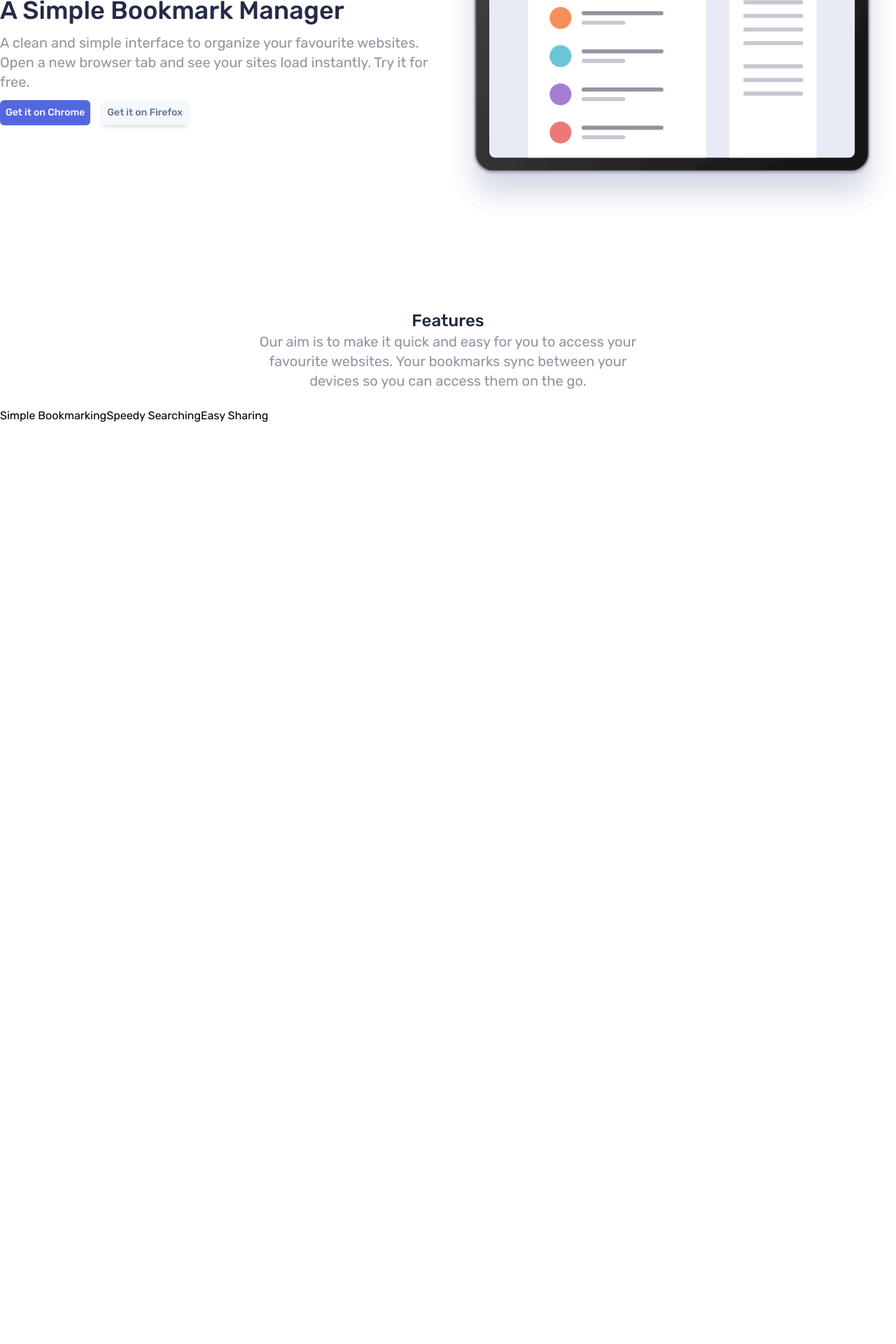
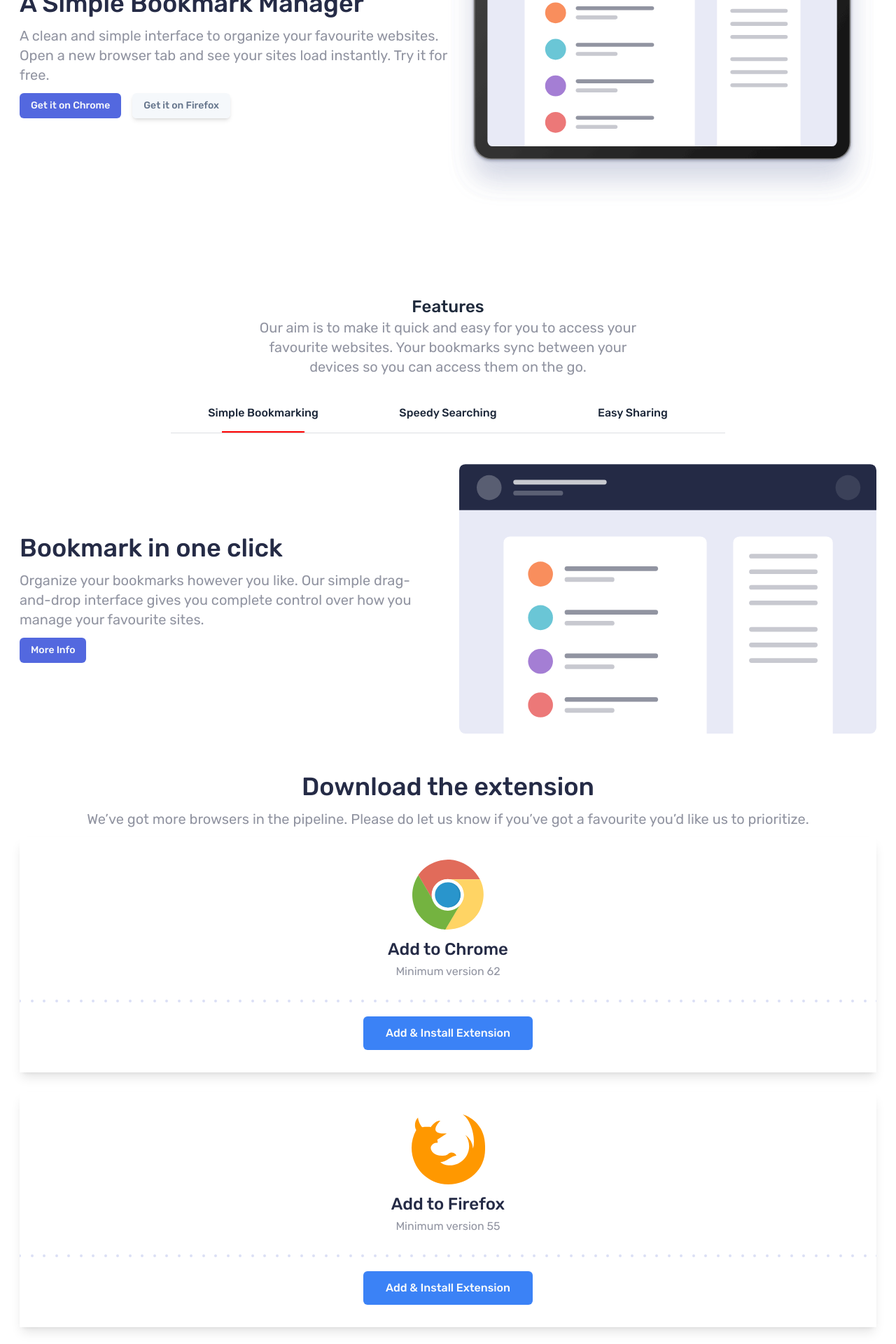
Before and after one commit to killjoy1994/bookmark-landing-page, a React (Vite) app: page / in a window 1280 px wide. Shown: the part 260-2180 px from the top of the page at 70% size. Before the commit the page ends 866 px from the top, so only its background shows below. Built offline with nearby package versions, Linux system fonts and the light colour scheme.

Commit message:
update download extensions

```diff
--- a/src/App.css
+++ b/src/App.css
@@ -9,3 +9,20 @@
     border-top-left-radius: 100%;
     border-bottom-left-radius: 100%;
 } */
+
+.tab-active {
+    position: relative;
+}
+
+.tab-active::before {
+    position: absolute;
+    content: "";
+    bottom: 0;
+    border-bottom: 2px solid red;
+    width: 75%;
+    left: 12.5%;
+}
+
+.bg-dots {
+    background-image: url('./assets//images/bg-dots.svg');
+}
--- a/src/App.jsx
+++ b/src/App.jsx
@@ -4,6 +4,7 @@ import Navbar from "./components/Navbar";
 import HeroImage from "./assets/images/illustration-hero.svg";
 import Hero from "./components/Hero";
 import Features from "./components/Features";
+import Extension from "./components/Extension";
 
 function App() {
   return (
@@ -11,6 +12,7 @@ function App() {
       <Navbar />
       <Hero />
       <Features />
+      <Extension />
     </div>
   );
 }
--- /dev/null
+++ b/src/components/Extension.jsx
@@ -0,0 +1,31 @@
+import React from "react";
+import {data} from "../data"
+
+export default function Extension() {
+  return (
+    <div className="px-7 pt-14">
+      <div className="">
+        <h2 className="text-neutral-veryDarkBlue text-3xl text-center sm:text-2xl sm:mb-3 lg:text-4xl font-medium mb-5">Download the extension</h2>
+        <p className="font-light text-center text-neutral-grayishBlue sm:text-base sm:mb-3 lg:text-xl mb-5">
+          We’ve got more browsers in the pipeline. Please do let us know if you’ve got a favourite you’d like us to prioritize.
+        </p>
+      </div>
+      {/* CARD */}
+      <div className="flex flex-col gap-y-7">
+        {data.extensions.map((data) => {
+          return (
+            <div className="py-8 shadow-lg">
+              <img className="m-auto" src={data.imgSrc} alt="" />
+              <div className="px-6 py-2">
+                <p className="text-neutral-veryDarkBlue text-2xl text-center font-medium my-1">{data.title}</p>
+                <p className="font-light text-center text-neutral-grayishBlue">{data.desc}</p>
+              </div>
+              <div className="bg-dots w-full h-1 my-5"></div>
+              <button className="block m-auto bg-blue-500 rounded-md px-8 py-3 text-slate-50 font-medium">Add & Install Extension</button>
+            </div>
+          );
+        })}
+      </div>
+    </div>
+  );
+}
--- /dev/null
+++ b/src/components/Faq.jsx
@@ -0,0 +1,7 @@
+import React from 'react'
+
+export default function Faq() {
+  return (
+    <div>Faq</div>
+  )
+}
--- a/src/components/Features.jsx
+++ b/src/components/Features.jsx
@@ -1,19 +1,44 @@
-import React from "react";
+import React, { useState } from "react";
+import Tab1Image from "../assets/images/illustration-features-tab-1.svg";
 
 export default function Features() {
+  const [IsTabActive, setIsTabActive] = useState(true)
   return (
-    <div className="mt-32">
-      <div className="mx-auto text-center px-3 mb-6 max-w-xl sm:text-xl ">
+    <div className="mt-32 px-7 sm:container sm:mx-auto">
+      <div className="mx-auto text-center mb-6 max-w-xl sm:text-xl">
         <h2 className="font-medium text-2xl text-slate-800">Features</h2>
-        <p className="text-neutral-grayishBlue">Our aim is to make it quick and easy for you to access your favourite websites.
-  Your bookmarks sync between your devices so you can access them on the go.</p>
+        <p className="text-neutral-grayishBlue">
+          Our aim is to make it quick and easy for you to access your favourite websites. Your bookmarks sync between your devices so you can access them on the
+          go.
+        </p>
       </div>
       <div>
-        <ul className="flex flex-col sm:flex-row">
-            <li><button>Simple Bookmarking</button></li>
-            <li><button>Speedy Searching</button></li>
-            <li><button>Easy Sharing</button></li>
+        <ul className="flex flex-col items-center sm:flex-row sm:w-4/6 sm:mx-auto px-3">
+          <li className="w-full text-center border-y sm:border-t-0 border-opacity-30 border-collapse border-neutral-grayishBlue  text-slate-800 font-medium">
+            <button className="tab-active inline-block py-4">Simple Bookmarking</button>
+          </li>
+          <li className="w-full text-center border-y sm:border-t-0 border-opacity-30 border-collapse border-neutral-grayishBlue text-slate-800 font-medium">
+            <button className="inline-block py-4">Speedy Searching</button>
+          </li>
+          <li className="inline-block w-full text-center border-y sm:border-t-0 border-opacity-30 border-collapse border-neutral-grayishBlue text-slate-800 font-medium">
+            <button className="py-4">Easy Sharing</button>
+          </li>
         </ul>
+      </div>
+      <div className="grid sm:grid-cols-2 sm:flex-row sm:container mx-auto mt-11 sm:gap-x-8 gap-y-20">
+        <div className="sm:order-2">
+          <img className="h-full w-full" src={Tab1Image} alt="" />
+          {/* <div className="absolute bg-blue-700 h-[280px] rounded-l-full w-[400px]"></div> */}
+        </div>
+        <div className="text-center sm:text-start px-3 sm:px-0 sm:place-self-center">
+          <h2 className=" text-neutral-veryDarkBlue text-3xl sm:text-2xl sm:mb-3 lg:text-4xl font-medium mb-5">Bookmark in one click</h2>
+          <p className="font-light text-neutral-grayishBlue sm:text-base sm:mb-3 lg:text-xl mb-5">
+            Organize your bookmarks however you like. Our simple drag-and-drop interface gives you complete control over how you manage your favourite sites.
+          </p>
+          <div className="flex justify-center sm:justify-start gap-x-4">
+            <button className="hidden sm:inline-block bg-primary-softBlue sm:text-sm px-4 py-2 rounded-md font-medium text-slate-50">More Info</button>
+          </div>
+        </div>
       </div>
     </div>
   );
--- a/src/components/Hero.jsx
+++ b/src/components/Hero.jsx
@@ -3,22 +3,21 @@ import HeroImage from "../assets/images/illustration-hero.svg";
 
 export default function Hero() {
   return (
-    <section className="grid sm:grid-cols-2 sm:flex-row sm:container mx-auto mt-11 gap-y-3">
+    <section className="grid px-7 sm:grid-cols-2 sm:flex-row sm:container mx-auto mt-11 gap-y-3">
       <div className="sm:order-2">
         <img className="h-full w-full" src={HeroImage} alt="" />
         {/* <div className="absolute bg-blue-700 h-[280px] rounded-l-full w-[400px]"></div> */}
       </div>
-      <div className="text-center sm:text-start px-3 sm:px-0 sm:place-self-center">
+      <div className="text-center sm:text-start sm:px-0 sm:place-self-center">
         <h1 className=" text-neutral-veryDarkBlue text-3xl sm:text-2xl sm:mb-3 lg:text-4xl font-medium mb-5">A Simple Bookmark Manager</h1>
         <p className="font-light text-neutral-grayishBlue sm:text-base sm:mb-3 lg:text-xl mb-5">
           A clean and simple interface to organize your favourite websites. Open a new browser tab and see your sites load instantly. Try it for free.
         </p>
-        <div className="flex justify-center sm:justify-start gap-x-4">
-          <button className="bg-primary-softBlue sm:text-sm p-5 sm:p-2 rounded-md font-medium text-slate-50">Get it on Chrome</button>
-          <button className="p-5 sm:p-2 sm:text-sm rounded-md font-medium  shadow-md bg-slate-100 bg-opacity-70 text-slate-500">Get it on Firefox</button>
+        <div className="flex justify-center items-center sm:justify-start gap-x-4">
+          <button className="bg-primary-softBlue sm:text-sm px-4 py-2 rounded-md font-medium text-slate-50">Get it on Chrome</button>
+          <button className="px-4 py-2 sm:text-sm rounded-md font-medium  shadow-md bg-slate-100 bg-opacity-70 text-slate-500">Get it on Firefox</button>
         </div>
       </div>
-
     </section>
   );
 }
--- a/src/components/Navbar.jsx
+++ b/src/components/Navbar.jsx
@@ -9,7 +9,7 @@ export default function Navbar() {
   const [toggle, setToggle] = useState(false)
 
   return (
-    <nav className="flex items-center justify-between sm:container p-5 sm:p-0 sm:pt-10 mx-auto">
+    <nav className="flex items-center justify-between sm:container p-7 sm:p-0 sm:pt-10 mx-auto">
       <div className={twMerge("h-6 sm:h-8", toggle ? 'hidden' : 'visible')} >
         <img className="h-full w-full" src={logoBookmark} alt="" />
       </div>
--- /dev/null
+++ b/src/data.js
@@ -0,0 +1,23 @@
+import ChromeLogo from "./assets/images/logo-chrome.svg"
+import FirefoxLogo from "./assets/images/logo-firefox.svg"
+import OperaLogo from "./assets/images/logo-opera.svg"
+
+export const data = {
+    extensions: [
+        {
+            imgSrc: ChromeLogo,
+            title: "Add to Chrome",
+            desc: "Minimum version 62"
+        },
+        {
+            imgSrc: FirefoxLogo,
+            title: "Add to Firefox",
+            desc: "Minimum version 55"
+        }
+        ,{
+            imgSrc: OperaLogo,
+            title: "Add to Opera",
+            desc: "Minimum version 46"
+        }
+    ]
+}
```
